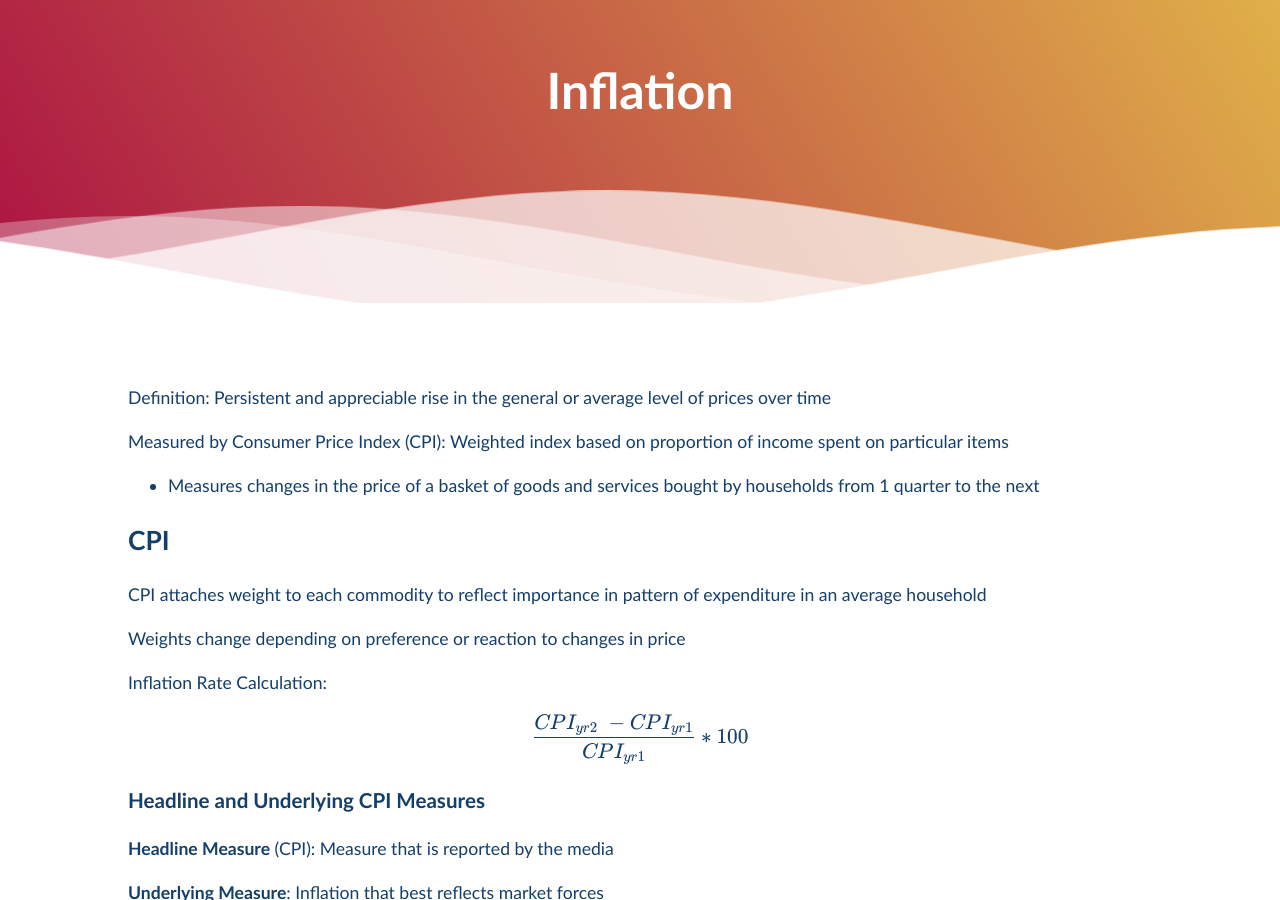
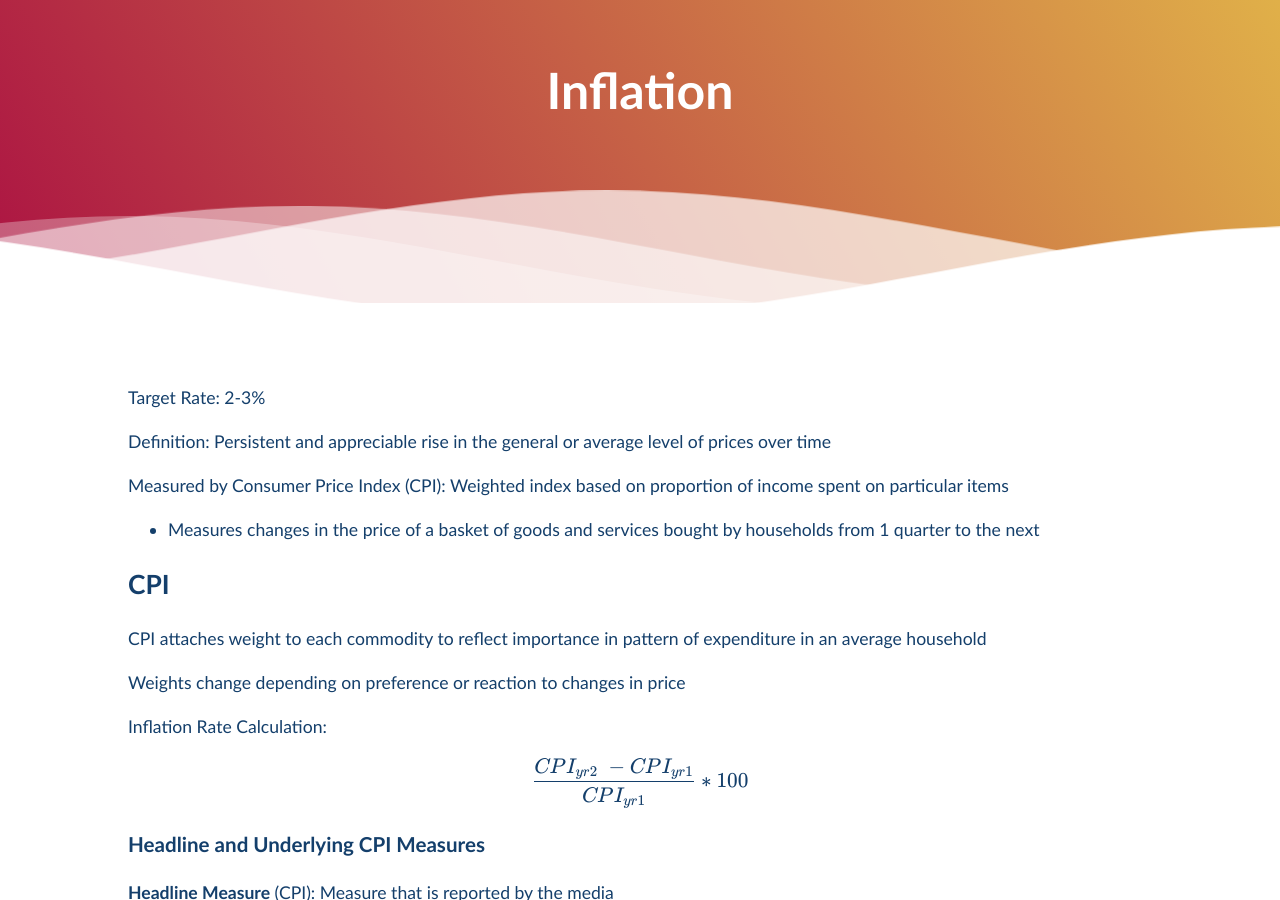
Before and after one commit to Pi-thagoras/the-chicken-pen, a Jekyll site: the page built from economics/Inflation.md, in a window 1280 px wide and 900 px high. Built offline with Jekyll 4.4.1, drawn with Linux system fonts in a browser that asks for light colours.

Commit message:
vault backup: 2023-08-23 19:37:59

```diff
--- a/economics/Inflation.md
+++ b/economics/Inflation.md
@@ -1,6 +1,8 @@
 ---
 title: "Inflation"
 ---
+
+Target Rate: 2-3%
 
 Definition: Persistent and appreciable rise in the general or average level of prices over time
 
```
Also changed, not shown: economics/Unemployment.md (+2 -0 lines).
